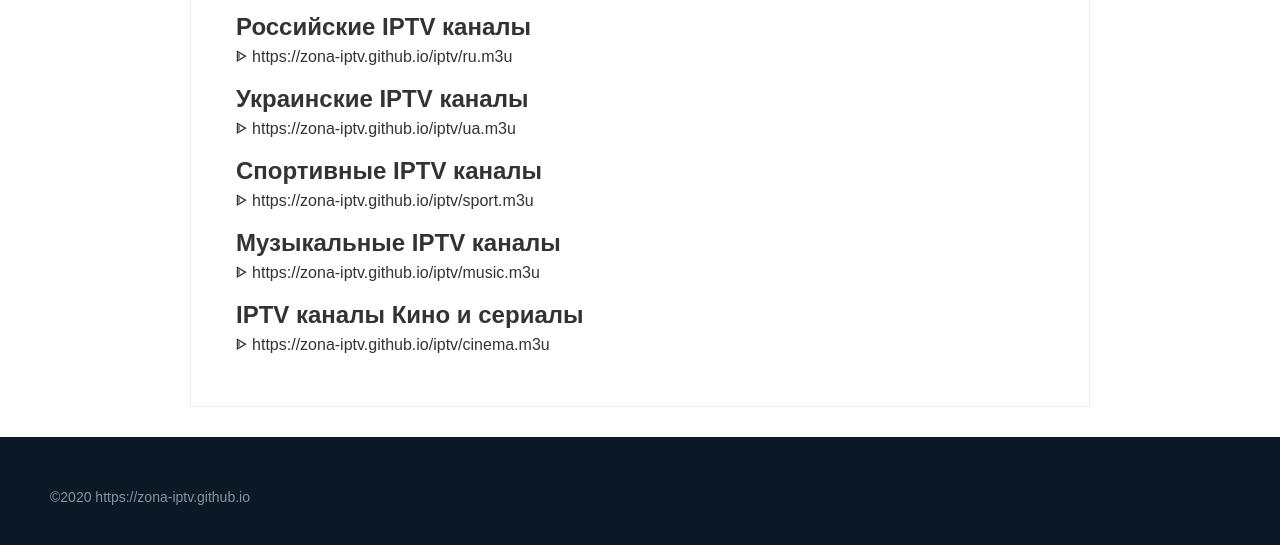
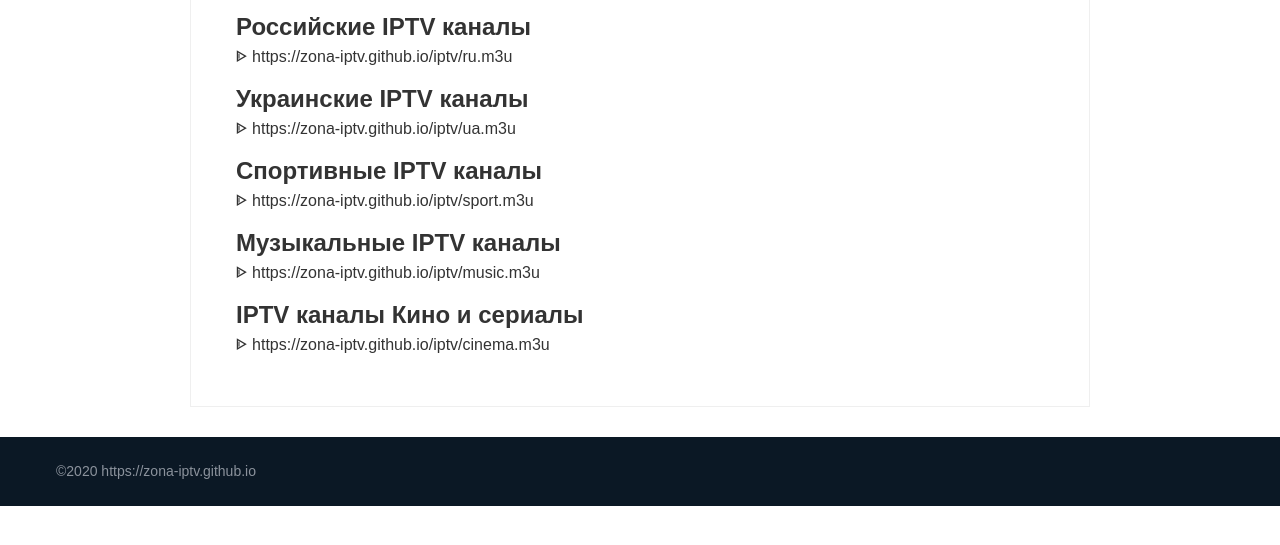
Before and after one commit to zona-iptv/iptv.github.io, a plain HTML site: page index.html in a window 1280 px wide. Shown: the part 291-836 px from the top of the page. After the commit the page ends 800 px from the top, so only its background shows below. Drawn offline with Linux system fonts and the light colour scheme.

Commit message:
Update style.css

```diff
--- a/css/style.css
+++ b/css/style.css
@@ -160,8 +160,9 @@ main {
     padding-top: 50px;
     background-color: #0b1825;
     color: #8b929c;
-    padding: 50px;
+    padding: 1.5rem;
 }
 .footer-info {
     font-size: 14px;
+    padding-left: 2rem;
 }
```
